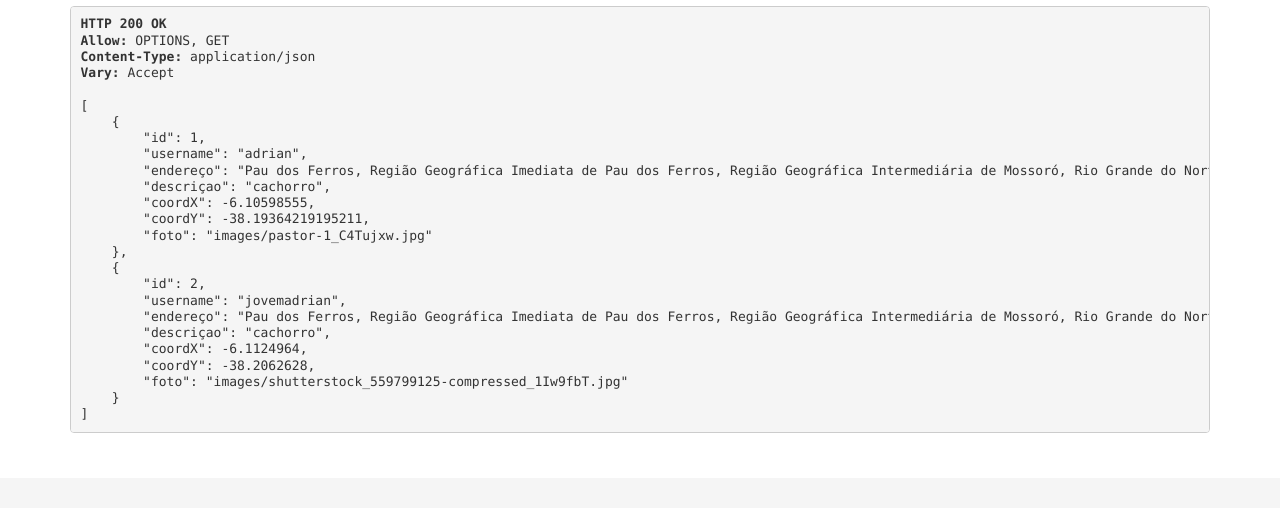
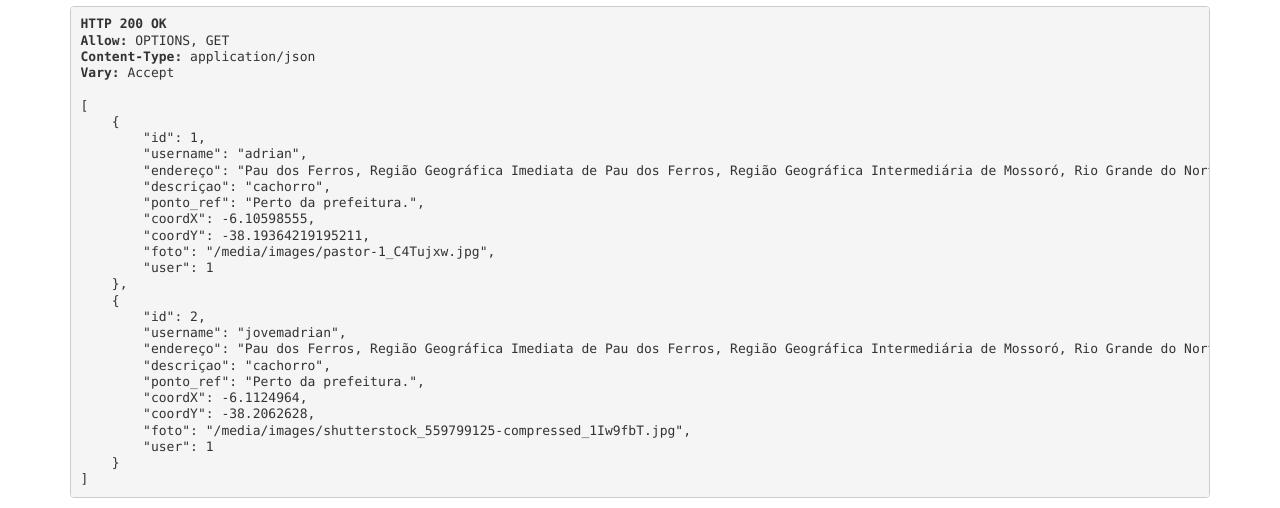
Before and after one commit to adrianviniciuscs/Animaps, a Django app: page /animaisApi/ in a window 1280 px wide. Shown: the part 322-830 px from the top of the page. Before the commit the page ends 755 px from the top, so only its background shows below. Run offline with Django 3.2, Linux system fonts and the light colour scheme; data comes from the database, SQL or seed files in the repository; both versions use the stored data as it was after the commit; some libraries are stand-ins or nearby versions.

Commit message:
Adicionando upload de fotos & Username do autor na entrada do DB

```diff
--- a/animap/animais/forms.py
+++ b/animap/animais/forms.py
@@ -4,4 +4,4 @@ from .models import Animal
 class AnimalForm(forms.ModelForm):
     class Meta:
         model = Animal
-        fields = "__all__"
+        fields = ['username', 'endereço', 'descriçao', 'ponto_ref', 'coordX', 'coordY', 'foto']
--- a/animap/animais/models.py
+++ b/animap/animais/models.py
@@ -1,11 +1,14 @@
 from django.db import models
+from django.conf import settings
 from django.contrib.auth.models import User
 
 # Create your models here.
 class Animal(models.Model):
     username = models.CharField(max_length = 150)
     endereço = models.CharField(max_length = 300)
-    descriçao = models.CharField(max_length= 250)
+    descriçao = models.CharField(max_length= 350)
+    ponto_ref = models.CharField(max_length = 400, null=True)
     coordX = models.FloatField()
     coordY = models.FloatField()
-    foto = models.URLField(blank=True, null=True)
+    foto = models.ImageField(upload_to='images/', null=True, blank=True)
+    user = models.ForeignKey(settings.AUTH_USER_MODEL, on_delete=models.CASCADE)
--- a/animap/animais/templates/animais/animais.html
+++ b/animap/animais/templates/animais/animais.html
@@ -43,12 +43,16 @@
             {% for animal in animais %}
             <div class="animalinfo">
                 <div class="animal-li">
+                    <p class="itanimal"> {{ animal.user }}</p>
                 <p class="itanimal"> {{ animal.username }}</p>
                 <p class="itanimal"> {{ animal.endereço }}</p>
                 <p class="itanimal"> {{ animal.descriçao }}</p>
+                <p class="itanimal">{{ animal.ponto_ref }}</p>
                 <p class="itanimal"> {{ animal.coordX }} </p>
                 <p class="itanimal"> {{ animal.coordY }} </p>
-                <img src="{{ animal.foto }}"></img>
+                {% if animal.foto %}
+                <img src="{{ animal.foto.url }}"></img>
+                {% endif%}
                 </div>
 
             </div>
--- a/animap/animais/views.py
+++ b/animap/animais/views.py
@@ -1,15 +1,14 @@
-from django.shortcuts import render
+from django.shortcuts import render, redirect
 from django.views.generic.base import TemplateView
 
 from .forms import AnimalForm
 from .models import Animal
-
 from .serializers import AnimalSerializer
 from rest_framework.response import Response
 from rest_framework.decorators import api_view
 from django.contrib.auth.decorators import login_required
 from django.contrib.auth.mixins import LoginRequiredMixin, PermissionRequiredMixin
-
+from django.contrib.auth.models import User
 class Animais(LoginRequiredMixin, TemplateView):
     template_name = "animais/animais.html"
     login_url = 'accounts/login/'
@@ -21,9 +20,11 @@ class Animais(LoginRequiredMixin, TemplateView):
 @login_required
 def add_animal(request, *args, **kwargs):
     if request.method == 'POST':
-        form = AnimalForm(request.POST)
+        form = AnimalForm(request.POST, request.FILES)
         if form.is_valid():
+            form.instance.user = request.user
             form.save()
+            return redirect('success.html')
         else:
             print(form.errors)
     form = AnimalForm()
--- a/animap/animap/settings.py
+++ b/animap/animap/settings.py
@@ -129,3 +129,5 @@ STATICFILES_DIRS = [
 
 LOGIN_REDIRECT_URL = '/'
 EMAIL_BACKEND = 'django.core.mail.backends.console.EmailBackend'
+MEDIA_ROOT =  os.path.join(BASE_DIR, 'media')
+MEDIA_URL = '/media/'
--- a/animap/animap/urls.py
+++ b/animap/animap/urls.py
@@ -17,6 +17,8 @@ from django.contrib import admin, auth
 from django.urls import path
 from animais import views
 from django.conf.urls import include
+from django.conf import settings
+from django.conf.urls.static import static
 
 urlpatterns = [
     path('admin/', admin.site.urls),
@@ -24,4 +26,4 @@ urlpatterns = [
     path('addanimal/', views.add_animal, name='add_animal'),
     path('animaisApi/', views.animaisApi, name='animaisApi'),
     path('accounts/', include('django.contrib.auth.urls')),
-    ]
+    ] + static(settings.MEDIA_URL, document_root=settings.MEDIA_ROOT)
```
Also changed, not shown: animap/animais/templates/animais/animal.html (+7 -3 lines), animap/animais/templates/animais/success.html (added, +12 -0 lines), animap/animais/migrations/0005_auto_20221129_1448.py (added), animap/animais/migrations/0006_auto_20221129_1513.py (added), animap/animais/migrations/0007_auto_20221129_1556.py (added), animap/db.sqlite3, animap/media/images/cachorro-independente-1.jpg (added), animap/media/images/pastor-1.jpg (added), animap/media/images/pastor-1_C4Tujxw.jpg (added), animap/media/images/shutterstock_559799125-compressed.jpg (added), animap/media/images/shutterstock_559799125-compressed_1Iw9fbT.jpg (added).
